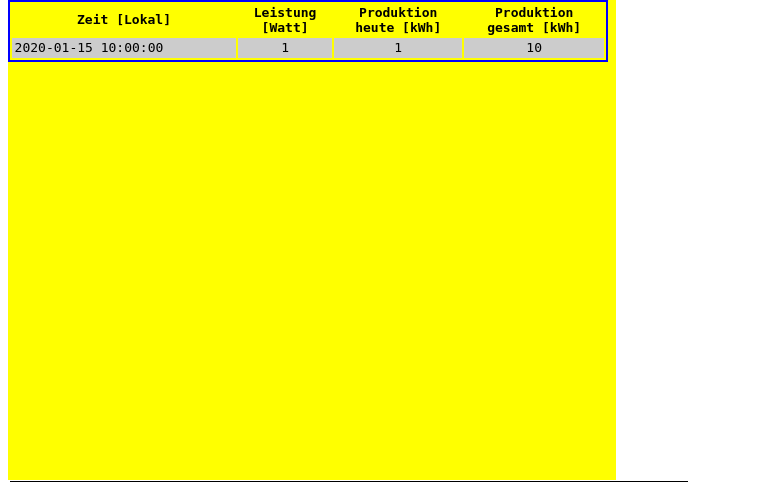
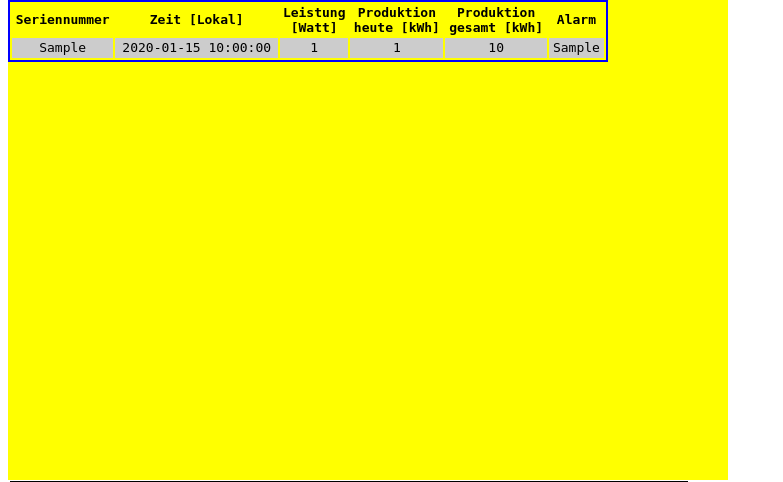
Before and after one commit to Byggvir/deye, a PHP site: page /index.php in a window 1280 px wide. Shown: the part 88-570 px from the top of the page, without its empty margins (0-783 px from the left). Run offline with PHP 8.4, Linux system fonts and the light colour scheme; tables that the repository leaves empty hold one stand-in row (values such as "Sample post"); a stand-in replaces the project's code that opens the database connection.

Commit message:
Additional columns in table

```diff
--- a/html/solarlib.php
+++ b/html/solarlib.php
@@ -17,31 +17,37 @@ function SolarReport () {
 
 $SQL = "SELECT "
     . "`time`"
+  . ", sn as sn"
   . ", now_p as now_p"
   . ", today_e as today_e"
   . ", total_e as total_e"
+  . ", alarm as alarm"
   . "  FROM reports "
   . " order by `time` desc limit 60;";
 
   if ($reports = $mysqli->query($SQL)) {
 
-    echo '<div style="background: yellow; width:38em; height:30em; overflow:auto;">'. "\n";
+    echo '<div style="background: yellow; width:45em; height:30em; overflow:auto;">'. "\n";
 
     echo '<table>'
     . '<tr>' . "\n"
+    . '<th>Seriennummer</th>' . "\n"
     . '<th>Zeit [Lokal]</th>' . "\n"
     . '<th>Leistung<br />[Watt]</th>' . "\n"
     . '<th>Produktion<br />heute [kWh]</th>' . "\n"
     . '<th>Produktion<br />gesamt [kWh]</th>' . "\n"
+    . '<th>Alarm</th>' . "\n"
     . '</tr>' . "\n";
 
     while ($result = $reports->fetch_assoc()) {
 
       echo '<tr>' . "\n";
-      echo '<td>' . $result["time"] . '</td>' . "\n" ;
+      echo '<td class="value">' . $result["sn"] . '</td>' . "\n" ;
+      echo '<td class="value">' . $result["time"] . '</td>' . "\n" ;
       echo '<td class="value">' . $result["now_p"] . '</td>' . "\n" ;
       echo '<td class="value">' . $result["today_e"] . '</td>' . "\n" ;
       echo '<td class="value">' . $result["total_e"] . '</td>' . "\n" ;
+      echo '<td class="value">' . $result["alarm"] . '</td>' . "\n" ;
       echo '</tr>' . "\n";
 
     }/* end while */
@@ -52,7 +58,7 @@ $SQL = "SELECT "
 
   } /* end if */
 
-} /* End of WeaterReport */
+} /* End of SolarReport */
 
 function StationList () {
 
```
